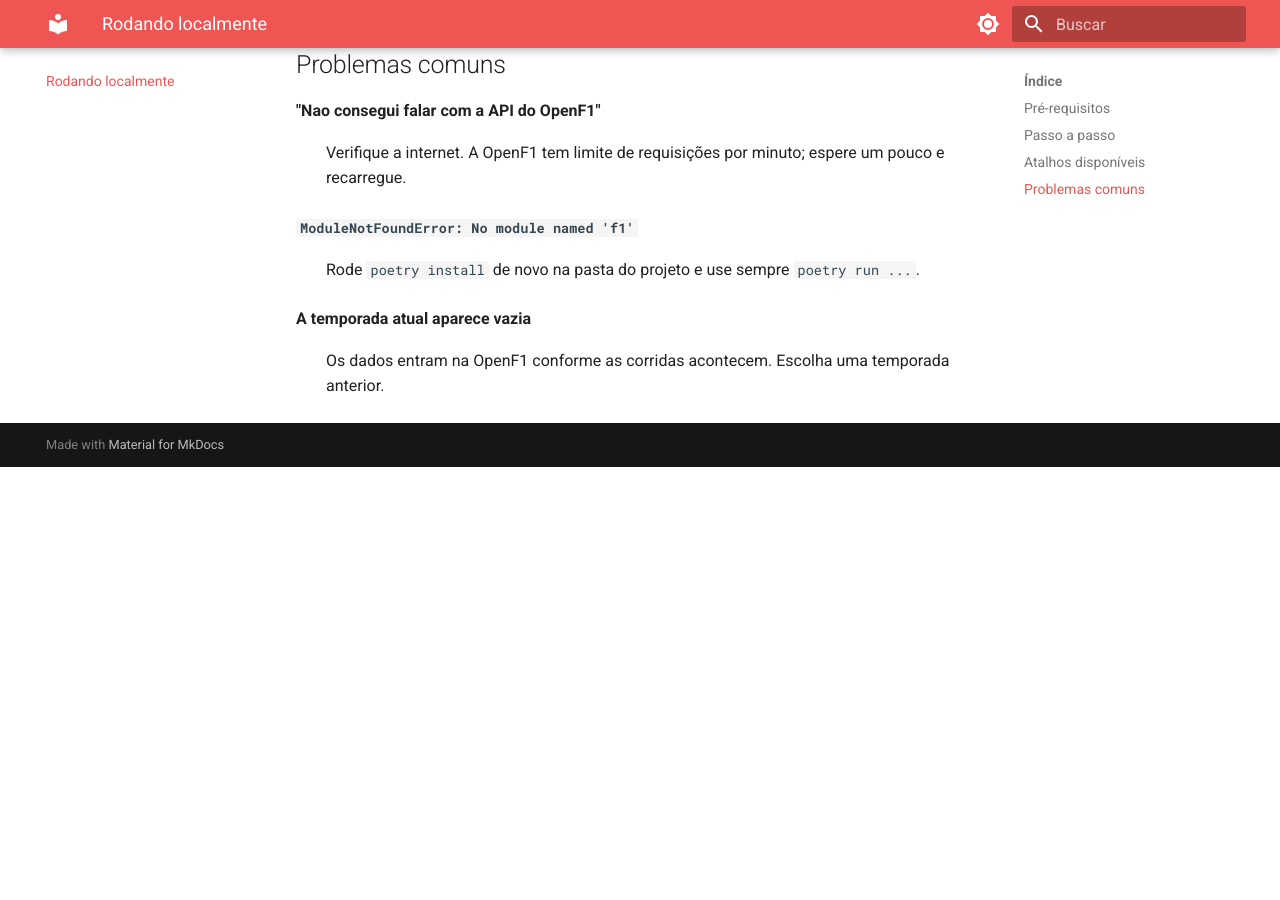
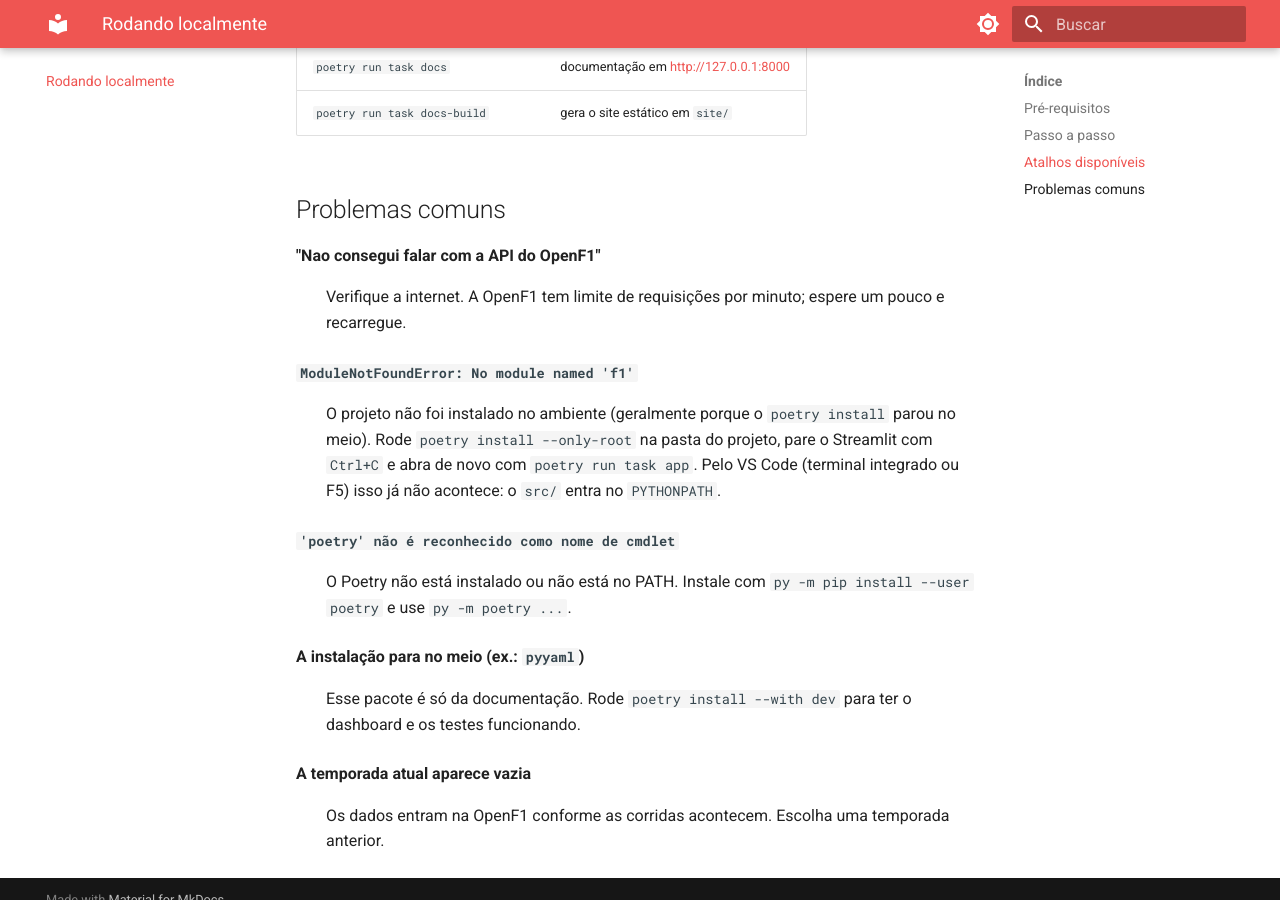
Before and after one commit to lucasdanieliastudio-hash/teste_git, an MkDocs documentation site: the page built from docs/running-locally.md, in a window 1280 px wide and 900 px high, scrolled down 1518 px. Built offline with MkDocs 1.6.1 and Material for MkDocs 9.7.7, drawn with Linux system fonts in a browser that asks for light colours; before the commit the page ends 1985 px from its top, so only the background shows below that; some of the changed text lies outside the part shown.

Commit message:
Facilita rodar o projeto em qualquer maquina

````diff
--- a/docs/running-locally.md
+++ b/docs/running-locally.md
@@ -21,6 +21,12 @@ Instalando o Poetry:
     ```
 
 Confira com `poetry --version`.
+
+!!! note "Alternativa pelo pip"
+    Se o instalador acima não funcionar, use `py -m pip install --user poetry`
+    (Windows) ou `python3 -m pip install --user poetry` (Linux/macOS). Se o
+    terminal não reconhecer `poetry`, troque por `py -m poetry` em todos os
+    comandos (ex.: `py -m poetry run task app`).
 
 ## Passo a passo
 
@@ -61,7 +67,18 @@ O navegador abre em <http://localhost:8501>. Se não abrir, acesse o endereço m
 : Verifique a internet. A OpenF1 tem limite de requisições por minuto; espere um pouco e recarregue.
 
 **`ModuleNotFoundError: No module named 'f1'`**
-: Rode `poetry install` de novo na pasta do projeto e use sempre `poetry run ...`.
+: O projeto não foi instalado no ambiente (geralmente porque o `poetry install`
+  parou no meio). Rode `poetry install --only-root` na pasta do projeto, pare o
+  Streamlit com `Ctrl+C` e abra de novo com `poetry run task app`. Pelo VS Code
+  (terminal integrado ou F5) isso já não acontece: o `src/` entra no `PYTHONPATH`.
+
+**`'poetry' não é reconhecido como nome de cmdlet`**
+: O Poetry não está instalado ou não está no PATH. Instale com
+  `py -m pip install --user poetry` e use `py -m poetry ...`.
+
+**A instalação para no meio (ex.: `pyyaml`)**
+: Esse pacote é só da documentação. Rode `poetry install --with dev` para ter
+  o dashboard e os testes funcionando.
 
 **A temporada atual aparece vazia**
 : Os dados entram na OpenF1 conforme as corridas acontecem. Escolha uma temporada anterior.
--- a/pyproject.toml
+++ b/pyproject.toml
@@ -53,6 +53,7 @@ indent-style = "space"
 # ---------------------------------------------------------------- Pytest
 [tool.pytest.ini_options]
 testpaths = ["tests"]
+pythonpath = ["src"]
 addopts = "--cov=src/f1 --cov-report=term-missing --cov-fail-under=50 -m 'not integration'"
 markers = ["integration: testes que chamam a API real do OpenF1 (precisam de internet)"]
 
````
Also changed, not shown: README.md (+32 -5 lines).
